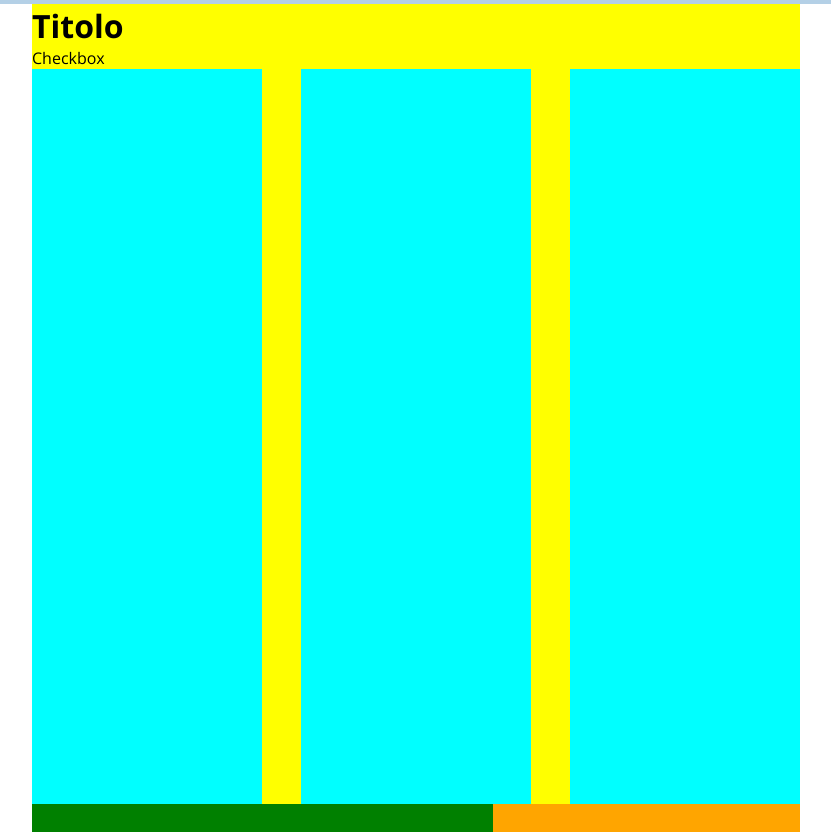
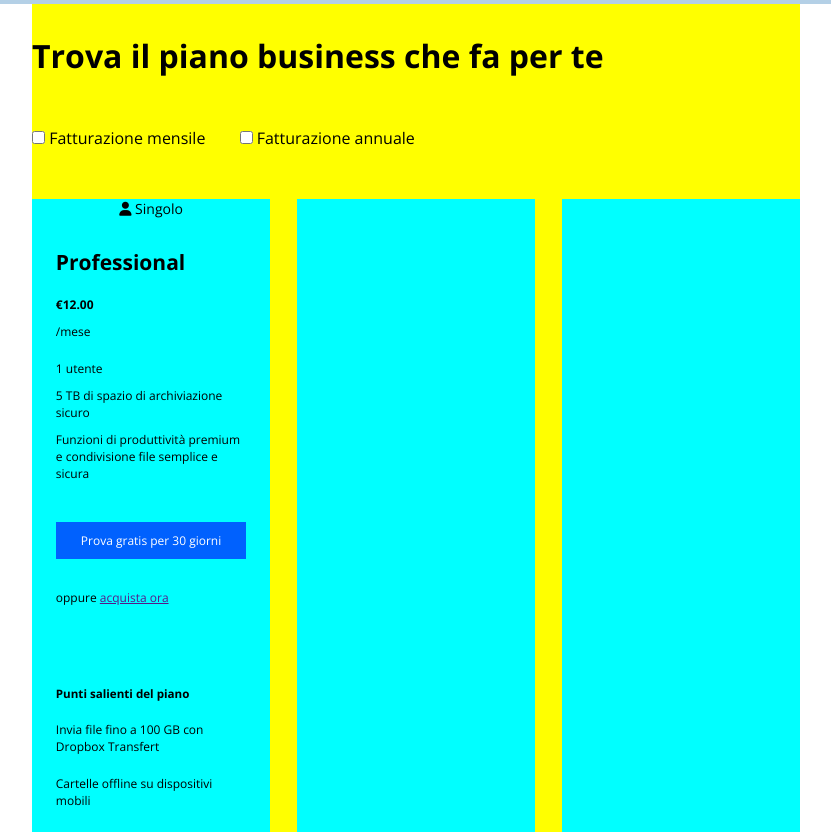
Before and after one commit to nicoargiolas/htmlcss-dropbox, a plain HTML site: page index.html in a window 1280 px wide. Shown: the part 876-1708 px from the top of the page, without its empty margins (224-1055 px from the left). Drawn offline with nearby package versions, Linux system fonts and the light colour scheme.

Commit message:
Creazione bozza prima colonna piano business

```diff
--- a/css/style.css
+++ b/css/style.css
@@ -135,21 +135,88 @@
 .business-plan {
     /* DEBUG */
     background-color: yellow;
-    height: 800px;
     width: 100%;
+}
+
+.business-plan>h1 {
+    padding-top: 30px;
+}
+
+.checkbox {
+    padding: 50px 0;
+}
+
+.checkbox>span {
+    padding-right: 30px;
 }
 
 .business-plan .box {
     justify-content: space-between;
 }
 
+.business-plan p {
+    font-size: 12px;
+}
+
+.business-plan .btn {
+    font-size: 12px;
+    width: 100%;
+    display: block;
+    text-align: center;
+}
+
 .business-column {
-    width: 30%;
-    height: 100%;
+    width: 31%;
+    font-size: 14px;
 
     /* DEBUG */
+    height: 800px;
     background-color: aqua;
 }
+
+.bus-col-container {
+    width: 80%;
+    margin: 0 auto;
+}
+
+.plan-title {
+    text-align: center;
+}
+
+.plan-name {
+    padding: 30px 0 20px 0;
+}
+
+.price {
+    margin-bottom: 20px;
+}
+
+.price :first-child {
+    font-weight: bold;
+    padding-bottom: 10px;
+}
+
+.plan-charact>p {
+    padding-bottom: 10px;
+}
+
+.plan-charact {
+    margin-bottom: 30px;
+}
+
+.buy-now {
+    padding: 30px 0;
+}
+
+.punti-salienti {
+    padding: 50px 0 20px 0;
+}
+
+.punti-salienti p {
+    padding-top: 20px;
+}
+
+
 
 .business-bottom {
     width: 100%;
--- a/index.html
+++ b/index.html
@@ -44,10 +44,8 @@
                     </div>
                     <div class="img-box">
                         <img src="./img/jumbo.png" alt="Screen Dropbox">
-
                     </div>
                 </div>
-
             </div>
         </div>
 
@@ -56,12 +54,33 @@
 
             <!-- Piani business -->
             <div class="business-plan">
-                <h1> Titolo </h1>
+                <h1> Trova il piano business che fa per te </h1>
                 <div class="checkbox">
-                    Checkbox
+                    <span> <input type="checkbox"> Fatturazione mensile </span>
+                    <span> <input type="checkbox"> Fatturazione annuale </span>
                 </div>
                 <div class="box">
                     <div class="business-column">
+                        <div class="bus-col-container">
+                            <div class="plan-title"> <i class="fa-solid fa-user"></i> Singolo </div>
+                            <h2 class="plan-name"> Professional </h2>
+                            <div class="price">
+                                <p> &#8364;12.00 </p>
+                                <p> /mese </p>
+                            </div>
+                            <div class="plan-charact">
+                                <p> 1 utente </p>
+                                <p> 5 TB di spazio di archiviazione sicuro </p>
+                                <p> Funzioni di produttività premium e condivisione file semplice e sicura</p>
+                            </div>
+                            <a class="btn blue-btn"> Prova gratis per 30 giorni </a>
+                            <p class="buy-now"> oppure <a href=""> acquista ora </a> </p>
+                            <div class="punti-salienti">
+                                <h5> Punti salienti del piano </h5>
+                                <p> Invia file fino a 100 GB con Dropbox Transfert </p>
+                                <p> Cartelle offline su dispositivi mobili </p>
+                            </div>
+                        </div>
 
                     </div>
                     <div class="business-column">
```
